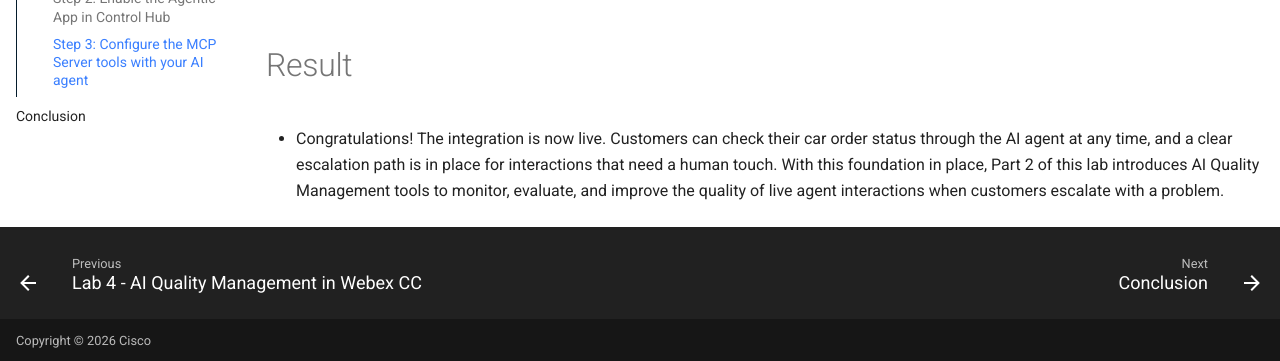
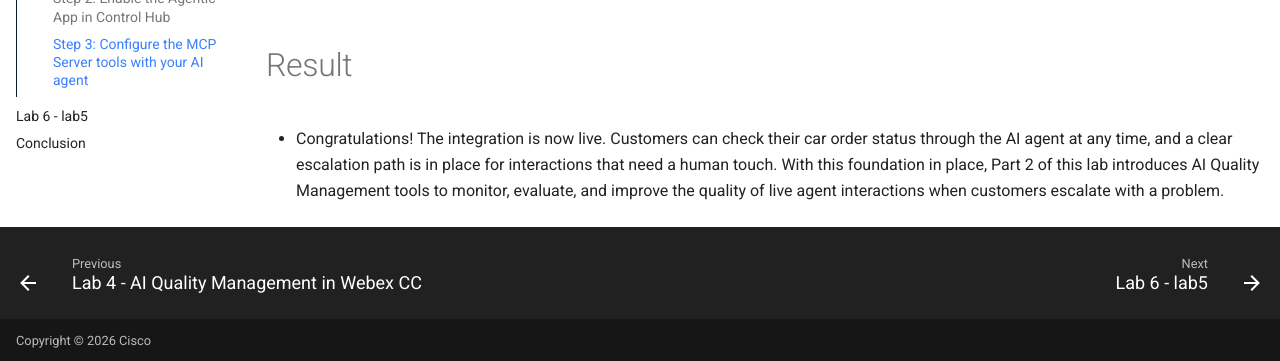
Before and after one commit to WebexCC-SA/LAB-11175, an MkDocs documentation site: the page built from docs/Excercise4.md, in a window 1280 px wide and 900 px high, scrolled down 5657 px. Shown: the part 536-897 px from the top of the window. Built offline with MkDocs 1.6.1 and Material for MkDocs 9.7.7, drawn with Linux system fonts in a browser that asks for light colours.

Commit message:
Update mkdocs.yml

```diff
--- a/mkdocs.yml
+++ b/mkdocs.yml
@@ -94,6 +94,7 @@ nav:
       - Lab 3 - Build & Test Webex Voice AI Flows : Excercise3.md
       - Lab 4 - AI Quality Management in Webex CC : Excercise5.md
       - Lab 5 - lab5 : Excercise4.md
+      - Lab 6 - lab5 : Excercise6.md
       - Conclusion: conclusion.md
   - How to use this guide:
       - Setting up and using the tool:
```
